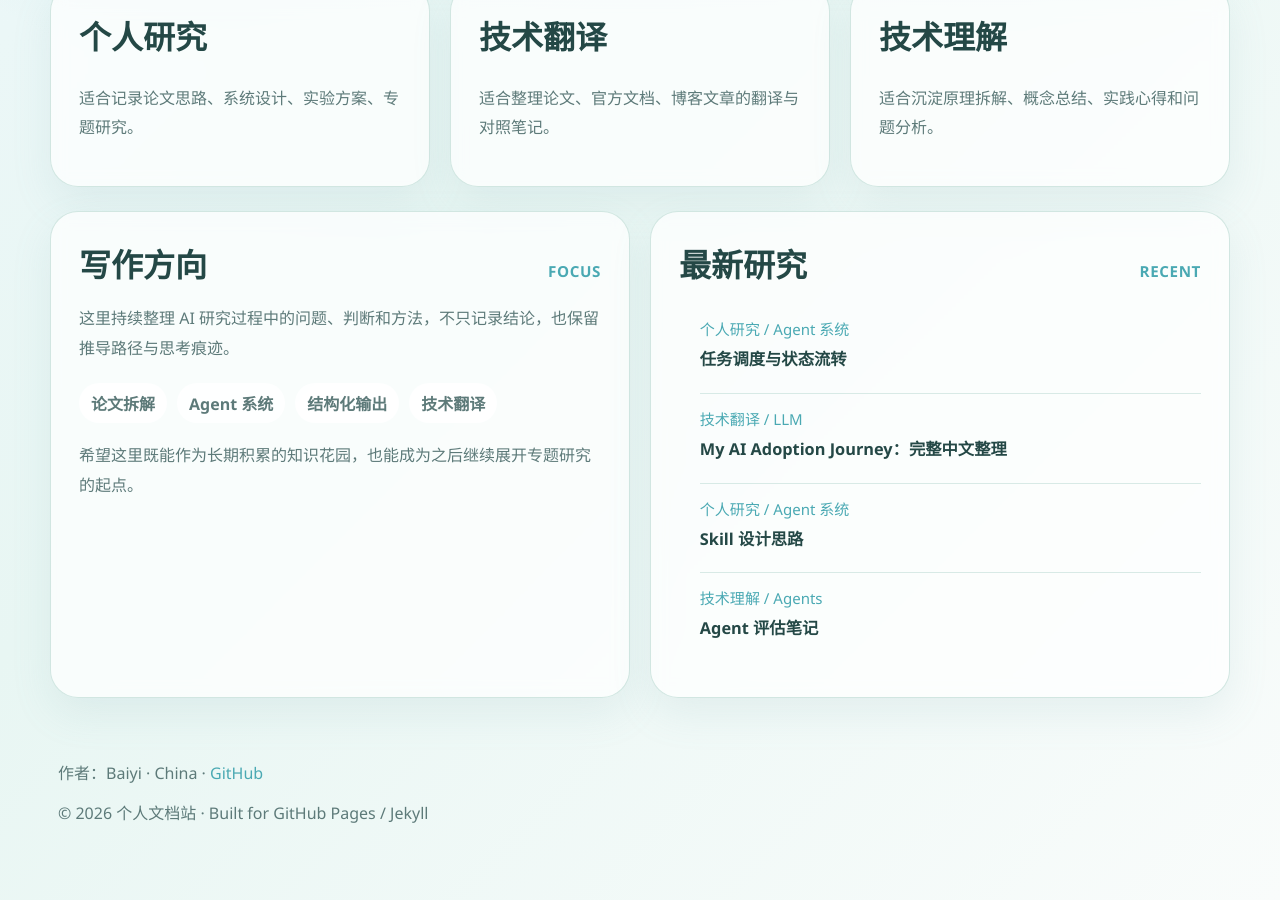
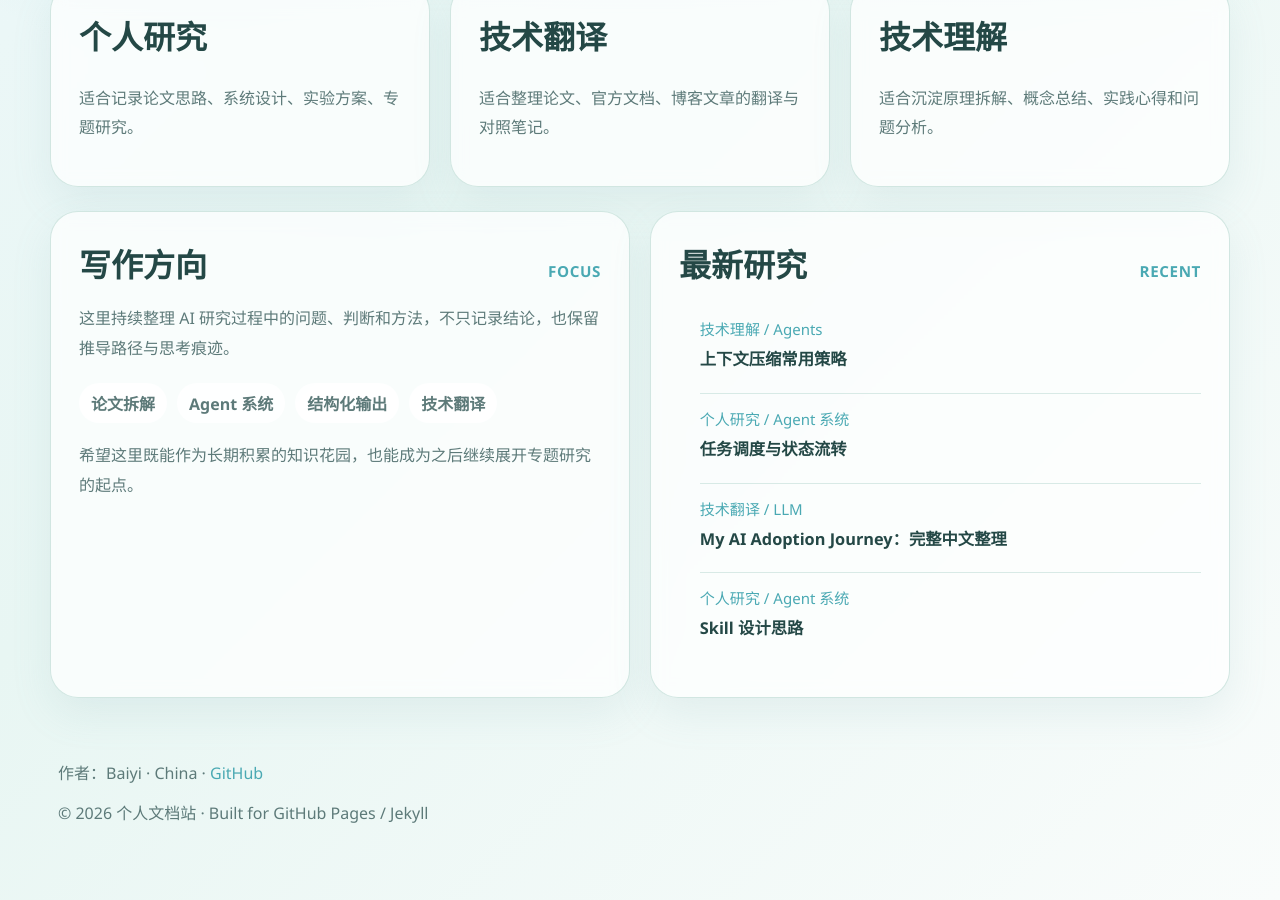
Before and after one commit to 8888-baiyi-8888/8888-baiyi-8888.github.io, a Jekyll site: the page built from index.md, in a window 1280 px wide and 900 px high, scrolled down 584 px. Built offline with Jekyll 4.4.1, drawn with Linux system fonts in a browser that asks for light colours; some of the changed lines change nothing that is shown.

Commit message:
“提交上下文压缩常用策略基础版文件”

```diff
--- a/understanding/agents/index.md
+++ b/understanding/agents/index.md
@@ -12,3 +12,4 @@ description: 关于 Agent 构建、工具调用与评估的理解笔记。
 ## 本专题文章
 
 - [Agent 评估笔记](/understanding/agents/evaluation/)
+- [上下文压缩常用策略](/understanding/agents/context-engineering-notes/)
--- /dev/null
+++ b/understanding/agents/上下文压缩常用策略.md
@@ -0,0 +1,26 @@
+---
+layout: page
+title: 上下文压缩常用策略
+permalink: /understanding/agents/context-engineering-notes/
+module_title: 技术理解
+module_path: /understanding/
+parent_title: Agents
+parent_path: /understanding/agents/
+description: 关于 Agent 系统中上下文压缩的概念、原因与常用策略整理。
+updated_at: 2026-03-20
+---
+
+---
+
+**参考资料**
+
+- *LangChain / Manus: Agent Context Engineering Workshop*
+  来源：Liduos
+  借鉴方向：上下文工程与上下文压缩策略
+  链接：<https://liduos.com/posts/langchain-manus-agent-context-engineering-workshop/>
+
+**阅读说明**
+
+> 这是一篇面向知识沉淀场景的技术理解笔记，围绕上下文压缩的常用策略进行整理，结合 Agent 场景吸收相关资料中的观点，不追求逐段转述原文。
+
+---
```
